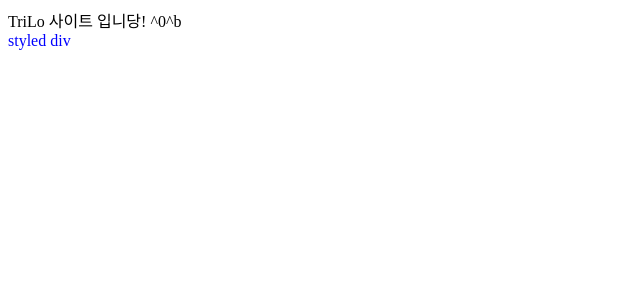
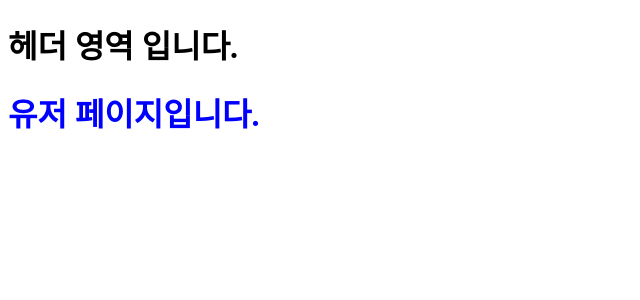
Before and after one commit to teamCoSaIn/trilo-fe, a React app: page /user in a window 1280 px wide. Shown: the top 300 px of the page, without its empty margins (0-640 px from the left). Built offline with nearby package versions, Linux system fonts and the light colour scheme.

Commit message:
feat: router 구현 [TRL-127]

```diff
--- a/src/App.tsx
+++ b/src/App.tsx
@@ -1,16 +1,7 @@
-import styled from 'styled-components';
+import Router from '@/Router';
 
-function App() {
-  return (
-    <>
-      <div className="app">TriLo 사이트 입니당! ^0^b</div>
-      <StyledDiv>styled div</StyledDiv>
-    </>
-  );
-}
-
-const StyledDiv = styled.div`
-  color: blue;
-`;
+const App = () => {
+  return <Router />;
+};
 
 export default App;
--- /dev/null
+++ b/src/Router.tsx
@@ -0,0 +1,24 @@
+import { BrowserRouter, Routes, Route } from 'react-router-dom';
+
+import Layout from '@/components/Layout';
+import Home from '@/pages/Home';
+import Login from '@/pages/Login';
+import NotFound from '@/pages/NotFound';
+import User from '@/pages/User';
+
+const Router = () => {
+  return (
+    <BrowserRouter>
+      <Routes>
+        <Route path="/" element={<Layout />}>
+          <Route index element={<Home />} />
+          <Route path="/user" element={<User />} />
+        </Route>
+        <Route path="/login" element={<Login />} />
+        <Route path="*" element={<NotFound />} />
+      </Routes>
+    </BrowserRouter>
+  );
+};
+
+export default Router;
--- /dev/null
+++ b/src/components/Layout/Header/index.tsx
@@ -0,0 +1,9 @@
+const Header = () => {
+  return (
+    <div>
+      <h1>헤더 영역 입니다.</h1>
+    </div>
+  );
+};
+
+export default Header;
--- /dev/null
+++ b/src/components/Layout/index.tsx
@@ -0,0 +1,21 @@
+import { Outlet } from 'react-router-dom';
+import styled from 'styled-components';
+
+import Header from '@/components/Layout/Header';
+
+const Layout = () => {
+  return (
+    <>
+      <Header />
+      <Container>
+        <Outlet />
+      </Container>
+    </>
+  );
+};
+
+export default Layout;
+
+const Container = styled.div`
+  color: blue;
+`;
--- /dev/null
+++ b/src/pages/Home/index.tsx
@@ -0,0 +1,9 @@
+const Home = () => {
+  return (
+    <div>
+      <h1>홈 페이지입니다.</h1>
+    </div>
+  );
+};
+
+export default Home;
--- /dev/null
+++ b/src/pages/Login/index.tsx
@@ -0,0 +1,9 @@
+const Login = () => {
+  return (
+    <div>
+      <h1>로그인 페이지입니다.</h1>
+    </div>
+  );
+};
+
+export default Login;
--- /dev/null
+++ b/src/pages/NotFound/index.tsx
@@ -0,0 +1,9 @@
+const NotFound = () => {
+  return (
+    <div>
+      <h1>404 Not Found 페이지입니다.</h1>
+    </div>
+  );
+};
+
+export default NotFound;
--- /dev/null
+++ b/src/pages/User/index.tsx
@@ -0,0 +1,9 @@
+const User = () => {
+  return (
+    <div>
+      <h1>유저 페이지입니다.</h1>
+    </div>
+  );
+};
+
+export default User;
```
